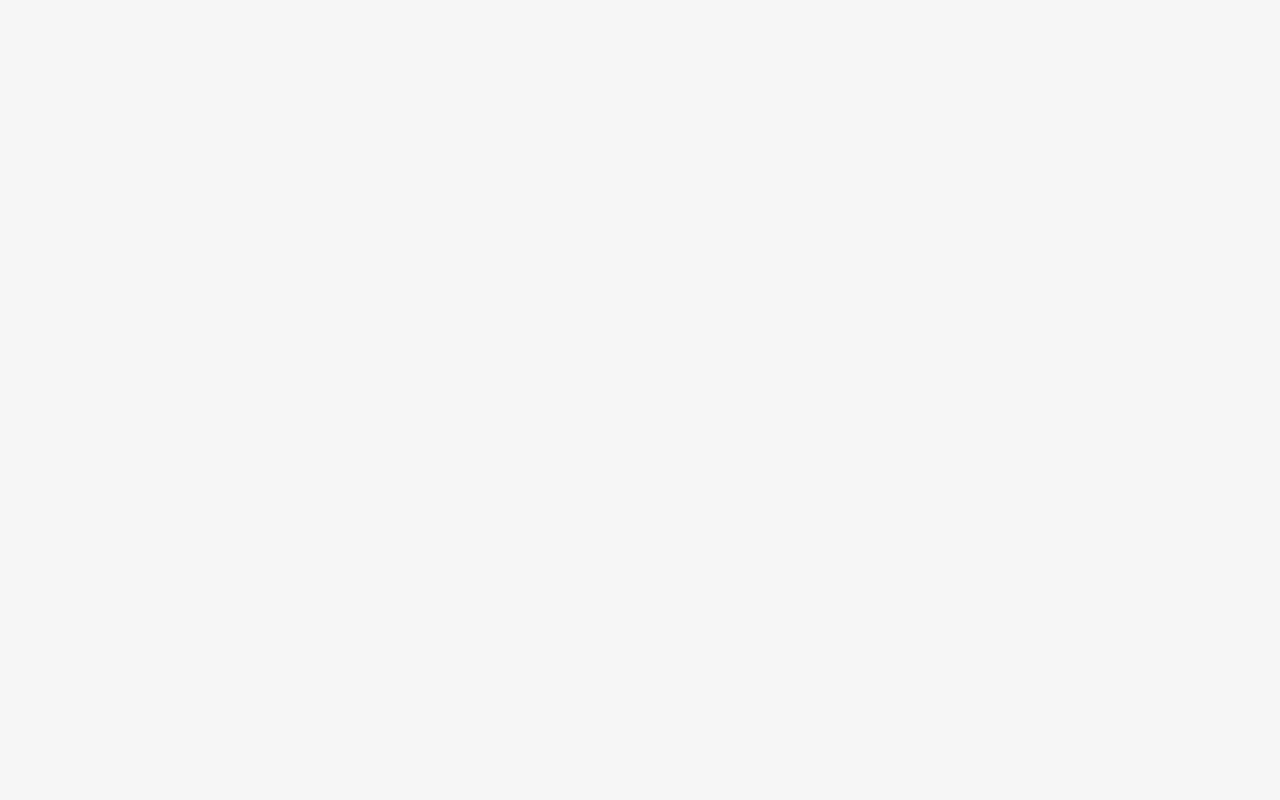
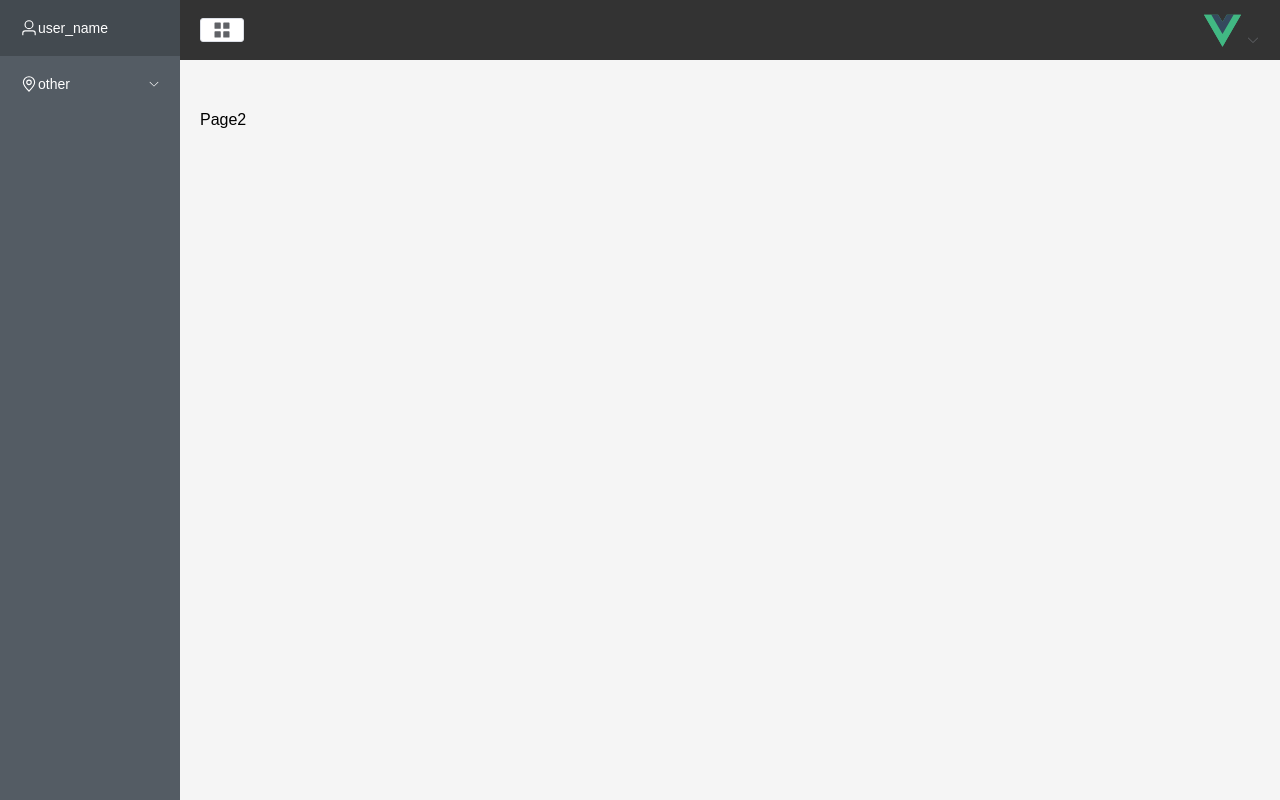
Before and after one commit to Will413028/Attendance-System-frontend, a Vue app: page /#/page2 in a window 1280 px wide. Before the commit this address led to /#/page1. Built offline with nearby package versions, Linux system fonts and the light colour scheme.

Commit message:
feat: add template page and implement of change page

```diff
--- a/src/components/CommonAside.vue
+++ b/src/components/CommonAside.vue
@@ -11,6 +11,7 @@
         :index="item.path"
         v-for="item in noChildren()"
         :key="item.path"
+        @click="clickMenu(item)"
       >
         <component class="icons" :is="item.icon"></component>
         <span>{{ item.label }}</span>
@@ -29,6 +30,7 @@
             :index="subItem.path"
             v-for="(subItem, subIndex) in item.children"
             :key="subIndex"
+            @click="clickMenu(subItem)"
           >
             <component class="icons" :is="subItem.icon"></component>
             <span>{{ subItem.label }}</span>
@@ -40,6 +42,7 @@
 </template>
 
 <script>
+import { useRouter } from "vue-router";
 export default {
   setup() {
     const list = [
@@ -72,6 +75,8 @@ export default {
       },
     ];
 
+    const router = useRouter();
+
     const noChildren = () => {
       return list.filter((item) => !item.children);
     };
@@ -79,10 +84,15 @@ export default {
     const hasChildren = () => {
       return list.filter((item) => item.children);
     };
-
+    const clickMenu = (item) => {
+      router.push({
+        name: item.name,
+      });
+    };
     return {
       noChildren,
       hasChildren,
+      clickMenu,
     };
   },
 };
@@ -94,4 +104,12 @@ export default {
   width: 18px;
   height: 18px;
 }
+.el-menu {
+  border-right: none;
+  h3 {
+    line-height: 48px;
+    color: #fff;
+    text-align: center;
+  }
+}
 </style>
--- a/src/router/index.js
+++ b/src/router/index.js
@@ -4,11 +4,27 @@ const routes = [
     {
         path: '/',
         component: () => import('../views/Main.vue'),
+        redirect: '/home',
         children: [
             {
                 path: '/',
                 name: 'home',
                 component: () => import('../views/home/Home.vue')
+            },
+            {
+                path: '/user',
+                name: 'user',
+                component: () => import('../views/User/User.vue')
+            },
+            {
+                path: '/page1',
+                name: 'page1',
+                component: () => import('../views/Page1.vue')
+            },
+            {
+                path: '/page2',
+                name: 'page2',
+                component: () => import('../views/Page2.vue')
             }
         ]
     }
--- /dev/null
+++ b/src/views/Page1.vue
@@ -0,0 +1,5 @@
+<template>
+    <div>
+        Page1
+    </div>
+</template>
--- /dev/null
+++ b/src/views/Page2.vue
@@ -0,0 +1,5 @@
+<template>
+    <div>
+        Page2
+    </div>
+</template>
--- /dev/null
+++ b/src/views/User/User.vue
@@ -0,0 +1,5 @@
+<template>
+    <div>
+        user
+    </div>
+</template>
```
